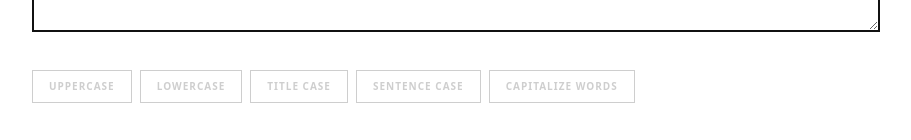
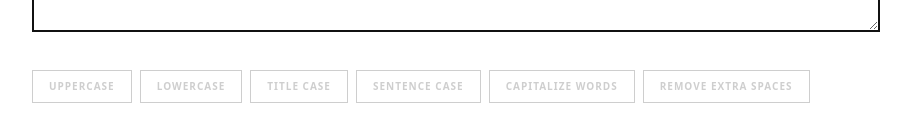
Before and after one commit to mdhasanpatwary/WordMetrics, a Next.js app: page / in a window 1280 px wide. Shown: the part 430-570 px from the top of the page, without its empty margins (184-1095 px from the left). Built offline with nearby package versions, Linux system fonts and the light colour scheme.

Commit message:
feat: Add a button and function to remove extra spaces from the text input.

```diff
--- a/pages/index.tsx
+++ b/pages/index.tsx
@@ -80,6 +80,11 @@ export default function Home() {
       return word.charAt(0).toUpperCase() + word.slice(1).toLowerCase();
     }).join(' ');
     setText(capitalized);
+  };
+
+  const removeExtraSpaces = () => {
+    const cleaned = text.trim().replace(/\s+/g, ' ');
+    setText(cleaned);
   };
 
   if (!mounted) {
@@ -227,6 +232,13 @@ export default function Home() {
           >
             Capitalize Words
           </button>
+          <button
+            onClick={removeExtraSpaces}
+            disabled={!text}
+            className="px-4 py-2 border border-[#111111] dark:border-white text-[10px] font-bold uppercase tracking-widest hover:bg-[#111111] hover:text-white dark:hover:bg-white dark:hover:text-[#111111] transition-all disabled:opacity-20 disabled:cursor-not-allowed"
+          >
+            Remove Extra Spaces
+          </button>
         </section>
 
         {/* Stats Panel: Inline on desktop, block on mobile */}
```
